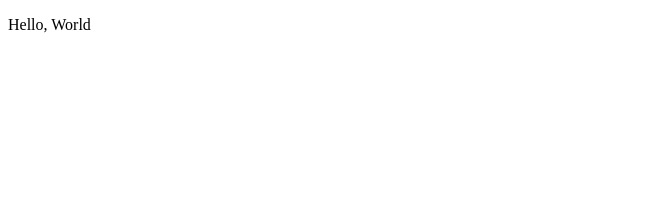
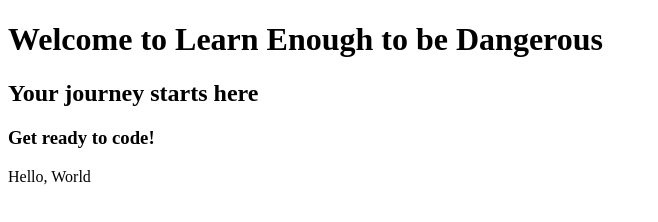
Before and after one commit to leandro-v-silva/sample_web, a plain HTML site: page index.html in a window 1280 px wide. Shown: the whole page, without its empty margins (0-658 px from the left). Drawn offline with Linux system fonts and the light colour scheme.

Commit message:
Put heads in page

```diff
--- a/index.html
+++ b/index.html
@@ -3,9 +3,12 @@
 <head>
     <meta charset="UTF-8">
     <meta name="viewport" content="width=device-width, initial-scale=1.0">
-    <title>Index</title>
+    <title>Learn enough to be dangerous</title>
 </head>
 <body>
+    <h1>Welcome to Learn Enough to be Dangerous</h1>
+    <h2>Your journey starts here</h2>
+    <h3>Get ready to code!</h3>
     <p>Hello, World</p>
 </body>
 </html>
```
